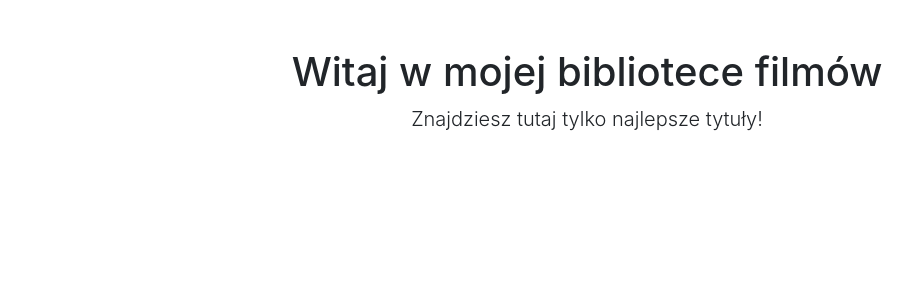
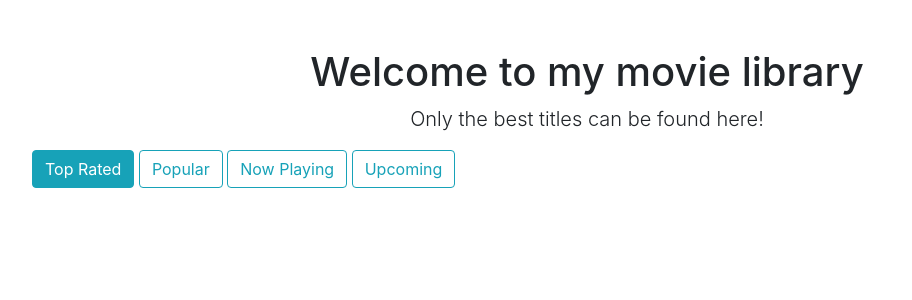
Before and after one commit to martix171717/movies_catalogue, a Flask app: page / in a window 1280 px wide. Shown: the part 56-356 px from the top of the page, without its empty margins (53-965 px from the left). Run offline with Flask 2, Linux system fonts and the light colour scheme; data that the repository does not hold is empty; some libraries are stand-ins or nearby versions.

Commit message:
Update homepage.html

```diff
--- a/templates/homepage.html
+++ b/templates/homepage.html
@@ -4,8 +4,14 @@
 
 <div class="row">
    <div class="col-lg-12 text-center">
-       <h1 class="mt-5">Witaj w mojej bibliotece filmów</h1>
-       <p class="lead">Znajdziesz tutaj tylko najlepsze tytuły!</p>
+       <h1 class="mt-5">Welcome to my movie library</h1>
+       <p class="lead">Only the best titles can be found here!</p>
+   </div>
+   <div class="col-lg-12 mb-4">
+    <a href="{{ url_for('homepage', list_type="top_rated") }}" class="btn btn-outline-info active" role="button" aria-pressed="true">Top Rated</a>
+    <a href="{{ url_for('homepage', list_type="popular") }}" class="btn btn-outline-info">Popular</a>
+    <a href="{{ url_for('homepage', list_type="now_playing") }}" class="btn btn-outline-info">Now Playing</a>
+    <a href="{{ url_for('homepage', list_type="upcoming") }}" class="btn btn-outline-info">Upcoming</a>
    </div>
    {% for movie in movies %}
    <div class="col-lg-3 col-md-6 mb-4">
@@ -14,9 +20,11 @@
            <div class="card-body">
                <h4 class="card-title">{{movie.title}}</h4>
                <p class="card-text">{{movie.overview}}</p>
+               <h5 class="card-title">Rating: </h5>
+               <p class="card-text">{{movie.vote_average}}</p>
            </div>
            <div class="card-footer text-center">
-               <a href="#" class="btn btn-primary">Pokaż więcej</a>
+               <a href="{{ url_for('movie_details', movie_id=movie.id)}}" class="btn btn-primary">Show more</a>
            </div>
        </div>
    </div>
```
